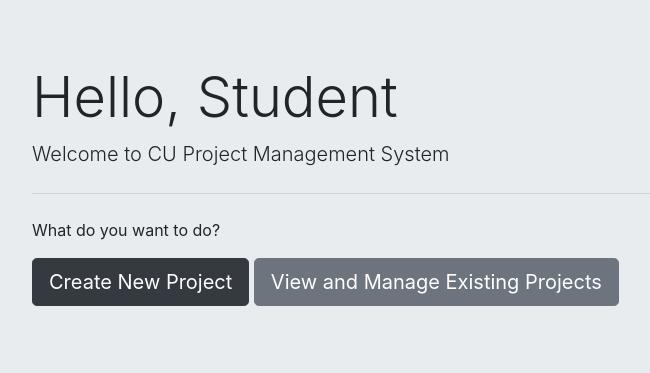
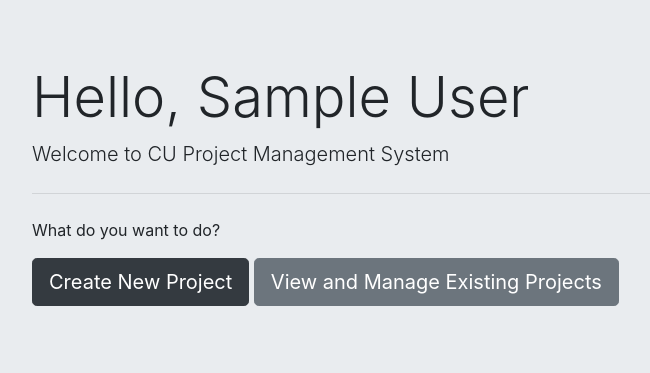
Before and after one commit to jemima4/Project_Management_System, a PHP site: page /dashboard.php in a window 1280 px wide. Shown: the part 62-435 px from the top of the page, without its empty margins (53-703 px from the left). Run offline with PHP 8.4, Linux system fonts and the light colour scheme; the visitor is signed in with stand-in values (Sample User, id 1).

Commit message:
Feat: Student name template replaced with logged in username.

```diff
--- a/dashboard.php
+++ b/dashboard.php
@@ -10,7 +10,7 @@
     <div class="dashboard-view">
         <div class="jumbotron border-radius-0">
             <div class="container">
-                <h1 class="display-4">Hello, Student</h1>
+                <h1 class="display-4">Hello, <?= $_SESSION['name']; ?></h1>
                 <p class="lead">Welcome to CU Project Management System</p>
                 <hr class="my-4">
                 <p>What do you want to do?</p>
```
